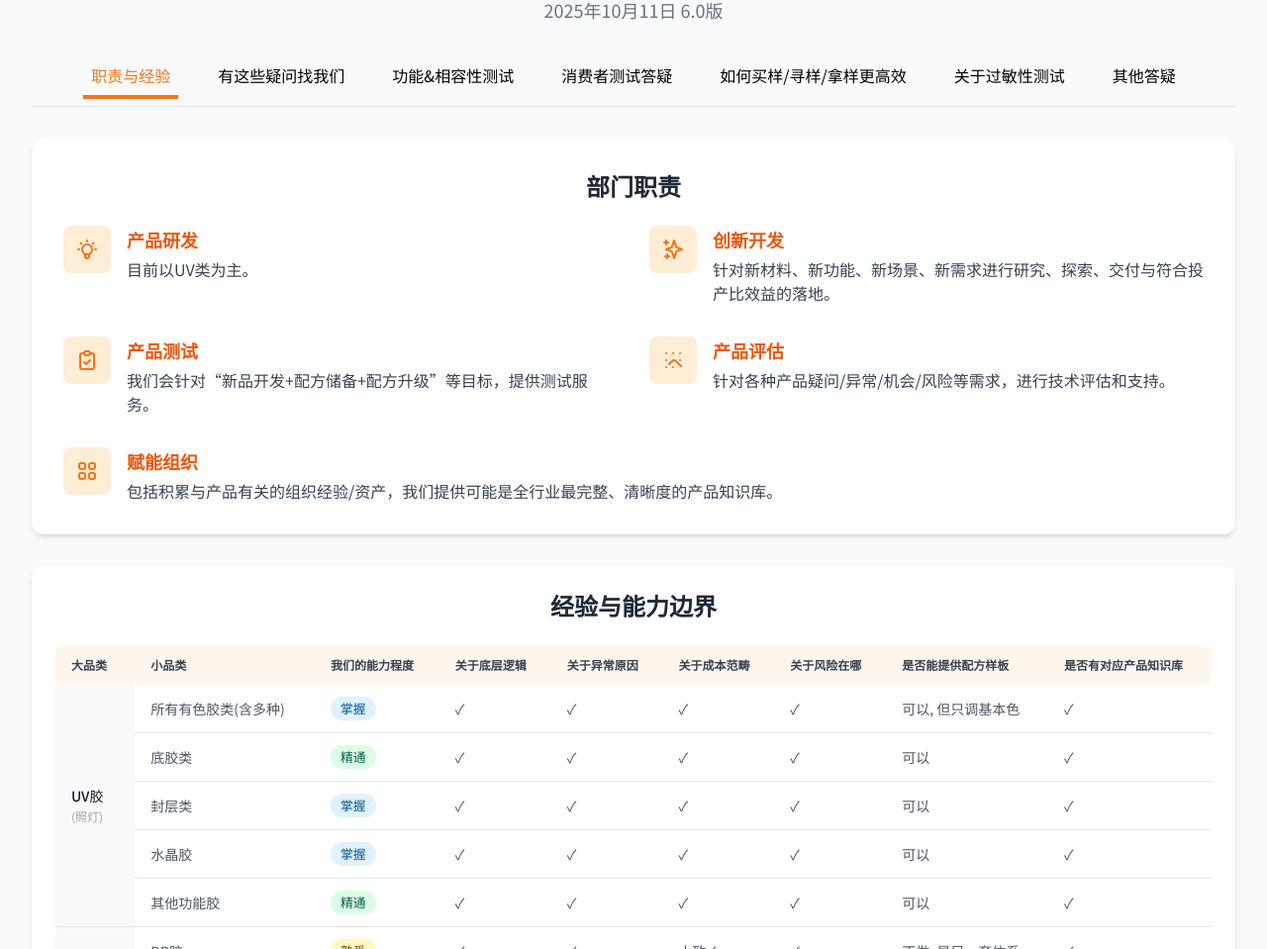
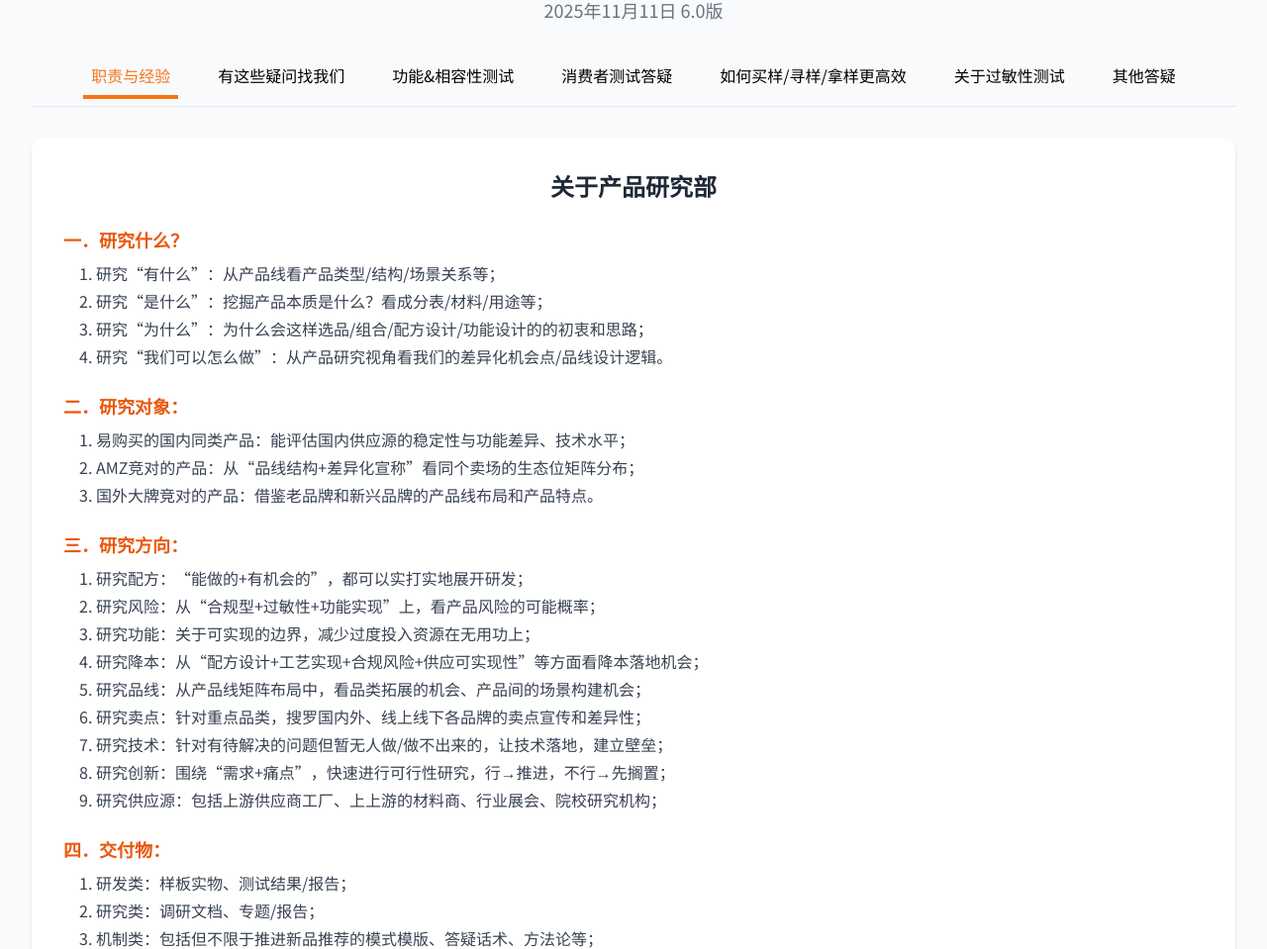
Before and after one commit to jianghuiyi0112546/jianghuiyi0112546.github.io, a plain HTML site: page index.html in a window 1280 px wide. Shown: the part 84-1043 px from the top of the page at 99% size. Drawn offline with nearby package versions, Linux system fonts and the light colour scheme.

Commit message:
Add files via upload

```diff
--- a/index.html
+++ b/index.html
@@ -3,7 +3,7 @@
 <head>
     <meta charset="UTF-8">
     <meta name="viewport" content="width=device-width, initial-scale=1.0">
-    <title>产品技术部 从需求→定版 跨部门沟通协作指南</title>
+    <title>产品研究部 从需求→定版 跨部门沟通协作指南</title>
     <script src="https://cdn.tailwindcss.com"></script>
     <link href="https://fonts.googleapis.com/css2?family=Noto+Sans+SC:wght@400;500;700&display=swap" rel="stylesheet">
     <style>
@@ -63,8 +63,8 @@
     <div class="container mx-auto p-4 md:p-8">
         <!-- Header -->
         <header class="text-center mb-8">
-            <h1 class="text-3xl md:text-4xl font-bold text-gray-800">产品技术部 从需求→定版 跨部门沟通协作指南</h1>
-            <p class="text-lg text-gray-500 mt-2">2025年10月11日 6.0版</p>
+            <h1 class="text-3xl md:text-4xl font-bold text-gray-800">产品研究部 从需求→定版 跨部门沟通协作指南</h1>
+            <p class="text-lg text-gray-500 mt-2">2025年11月11日 6.0版</p>
         </header>
 
         <!-- Tab Navigation -->
@@ -85,29 +85,50 @@
             <!-- Tab 1: 职责与经验 -->
             <div id="tab1" class="tab-pane">
                 <div class="space-y-8">
-                    <!-- 部门职责 -->
+                    <!-- 部门职责 (已更新) -->
                     <div class="card p-6 md:p-8">
-                        <h2 class="text-2xl font-bold text-gray-800 mb-6 text-center">部门职责</h2>
-                        <div class="grid grid-cols-1 md:grid-cols-2 gap-8">
-                            <div class="flex items-start space-x-4">
-                                <div class="flex-shrink-0 w-12 h-12 bg-orange-100 rounded-lg flex items-center justify-center"><svg class="w-6 h-6 text-orange-500" fill="none" stroke="currentColor" viewBox="0 0 24 24" xmlns="http://www.w3.org/2000/svg"><path stroke-linecap="round" stroke-linejoin="round" stroke-width="2" d="M9.663 17h4.673M12 3v1m6.364 1.636l-.707.707M21 12h-1M4 12H3m3.343-5.657l-.707-.707m2.828 9.9a5 5 0 117.072 0l-.548.547A3.374 3.374 0 0014 18.469V19a2 2 0 11-4 0v-.531c0-.895-.356-1.754-.988-2.386l-.548-.547z"></path></svg></div>
-                                <div><h3 class="font-bold text-lg text-orange-600 mb-1">产品研发</h3><p class="text-gray-700">目前以UV类为主。</p></div>
+                        <h2 class="text-2xl font-bold text-gray-800 mb-6 text-center">关于产品研究部</h2>
+                        <div class="space-y-6 text-gray-700">
+                            <div>
+                                <h4 class="font-bold text-lg text-orange-600 mb-2">一．研究什么？</h4>
+                                <ul class="list-decimal list-inside pl-4 space-y-1">
+                                    <li>研究“有什么”：从产品线看产品类型/结构/场景关系等；</li>
+                                    <li>研究“是什么”：挖掘产品本质是什么？看成分表/材料/用途等；</li>
+                                    <li>研究“为什么”：为什么会这样选品/组合/配方设计/功能设计的的初衷和思路；</li>
+                                    <li>研究“我们可以怎么做”：从产品研究视角看我们的差异化机会点/品线设计逻辑。</li>
+                                </ul>
                             </div>
-                            <div class="flex items-start space-x-4">
-                                <div class="flex-shrink-0 w-12 h-12 bg-orange-100 rounded-lg flex items-center justify-center"><svg class="w-6 h-6 text-orange-500" fill="none" stroke="currentColor" viewBox="0 0 24 24" xmlns="http://www.w3.org/2000/svg"><path stroke-linecap="round" stroke-linejoin="round" stroke-width="2" d="M5 3v4M3 5h4M6 17v4m-2-2h4m5-16l2.286 6.857L21 12l-5.714 2.143L13 21l-2.286-6.857L5 12l5.714-2.143L13 3z"></path></svg></div>
-                                <div><h3 class="font-bold text-lg text-orange-600 mb-1">创新开发</h3><p class="text-gray-700">针对新材料、新功能、新场景、新需求进行研究、探索、交付与符合投产比效益的落地。</p></div>
+                            <div>
+                                <h4 class="font-bold text-lg text-orange-600 mb-2">二．研究对象：</h4>
+                                <ul class="list-decimal list-inside pl-4 space-y-1">
+                                    <li>易购买的国内同类产品：能评估国内供应源的稳定性与功能差异、技术水平；</li>
+                                    <li>AMZ竞对的产品：从“品线结构+差异化宣称”看同个卖场的生态位矩阵分布；</li>
+                                    <li>国外大牌竞对的产品：借鉴老品牌和新兴品牌的产品线布局和产品特点。</li>
+                                </ul>
                             </div>
-                            <div class="flex items-start space-x-4">
-                                <div class="flex-shrink-0 w-12 h-12 bg-orange-100 rounded-lg flex items-center justify-center"><svg class="w-6 h-6 text-orange-500" fill="none" stroke="currentColor" viewBox="0 0 24 24" xmlns="http://www.w3.org/2000/svg"><path stroke-linecap="round" stroke-linejoin="round" stroke-width="2" d="M9 5H7a2 2 0 00-2 2v12a2 2 0 002 2h10a2 2 0 002-2V7a2 2 0 00-2-2h-2M9 5a2 2 0 002 2h2a2 2 0 002-2M9 5a2 2 0 012-2h2a2 2 0 012 2m-6 9l2 2 4-4"></path></svg></div>
-                                <div><h3 class="font-bold text-lg text-orange-600 mb-1">产品测试</h3><p class="text-gray-700">我们会针对“新品开发+配方储备+配方升级”等目标，提供测试服务。</p></div>
+                            <div>
+                                <h4 class="font-bold text-lg text-orange-600 mb-2">三．研究方向：</h4>
+                                <ul class="list-decimal list-inside pl-4 space-y-1">
+                                    <li>研究配方：“能做的+有机会的”，都可以实打实地展开研发；</li>
+                                    <li>研究风险：从“合规型+过敏性+功能实现”上，看产品风险的可能概率；</li>
+                                    <li>研究功能：关于可实现的边界，减少过度投入资源在无用功上；</li>
+                                    <li>研究降本：从“配方设计+工艺实现+合规风险+供应可实现性”等方面看降本落地机会；</li>
+                                    <li>研究品线：从产品线矩阵布局中，看品类拓展的机会、产品间的场景构建机会；</li>
+                                    <li>研究卖点：针对重点品类，搜罗国内外、线上线下各品牌的卖点宣传和差异性；</li>
+                                    <li>研究技术：针对有待解决的问题但暂无人做/做不出来的，让技术落地，建立壁垒；</li>
+                                    <li>研究创新：围绕“需求+痛点”，快速进行可行性研究，行→推进，不行→先搁置；</li>
+                                    <li>研究供应源：包括上游供应商工厂、上上游的材料商、行业展会、院校研究机构；</li>
+                                </ul>
                             </div>
-                            <div class="flex items-start space-x-4">
-                                <div class="flex-shrink-0 w-12 h-12 bg-orange-100 rounded-lg flex items-center justify-center"><svg class="w-6 h-6 text-orange-500" fill="none" stroke="currentColor" viewBox="0 0 24 24" xmlns="http://www.w3.org/2000/svg"><path stroke-linecap="round" stroke-linejoin="round" stroke-width="2" d="M8 16l2.879-2.879a3 3 0 014.242 0L20 18M5 12h.01M19 12h.01M12 12h.01M12 5h.01M12 19h.01M5 19h.01M5 5h.01M19 5h.01"></path></svg></div>
-                                <div><h3 class="font-bold text-lg text-orange-600 mb-1">产品评估</h3><p class="text-gray-700">针对各种产品疑问/异常/机会/风险等需求，进行技术评估和支持。</p></div>
-                            </div>
-                            <div class="flex items-start space-x-4 md:col-span-2">
-                                <div class="flex-shrink-0 w-12 h-12 bg-orange-100 rounded-lg flex items-center justify-center"><svg class="w-6 h-6 text-orange-500" fill="none" stroke="currentColor" viewBox="0 0 24 24" xmlns="http://www.w3.org/2000/svg"><path stroke-linecap="round" stroke-linejoin="round" stroke-width="2" d="M4 6a2 2 0 012-2h2a2 2 0 012 2v2a2 2 0 01-2 2H6a2 2 0 01-2-2V6zM14 6a2 2 0 012-2h2a2 2 0 012 2v2a2 2 0 01-2 2h-2a2 2 0 01-2-2V6zM4 16a2 2 0 012-2h2a2 2 0 012 2v2a2 2 0 01-2 2H6a2 2 0 01-2-2v-2zM14 16a2 2 0 012-2h2a2 2 0 012 2v2a2 2 0 01-2 2h-2a2 2 0 01-2-2v-2z"></path></svg></div>
-                                <div><h3 class="font-bold text-lg text-orange-600 mb-1">赋能组织</h3><p class="text-gray-700">包括积累与产品有关的组织经验/资产，我们提供可能是全行业最完整、清晰度的产品知识库。</p></div>
+                            <div>
+                                <h4 class="font-bold text-lg text-orange-600 mb-2">四．交付物：</h4>
+                                <ul class="list-decimal list-inside pl-4 space-y-1">
+                                    <li>研发类：样板实物、测试结果/报告；</li>
+                                    <li>研究类：调研文档、专题/报告；</li>
+                                    <li>机制类：包括但不限于推进新品推荐的模式模版、答疑话术、方法论等；</li>
+                                    <li>测试类：日常测试报告、测试复盘汇总等；</li>
+                                    <li>其他类：日常对接过程中的沟通记录等。</li>
+                                </ul>
                             </div>
                         </div>
                     </div>
@@ -1356,20 +1377,17 @@
                      <!-- Accordion Item 12 -->
                     <div class="card">
                         <button class="accordion-header w-full text-left p-4 flex justify-between items-center">
-                            <span class="font-bold text-lg text-orange-600">十二. 关于如何向我们输出产品异常问题，能更有可能获得有效答案的一些建议：</span>
+                            <span class="font-bold text-lg text-orange-600">十二．关于提问：如何更高效地提问（例如出现异常时）？</span>
                             <svg class="accordion-arrow w-6 h-6 transform" fill="none" stroke="currentColor" viewBox="0 0 24 24" xmlns="http://www.w3.org/2000/svg"><path stroke-linecap="round" stroke-linejoin="round" stroke-width="2" d="M19 9l-7 7-7-7"></path></svg>
                         </button>
                         <div class="accordion-content">
-                            <div class="p-6 border-t text-gray-700 space-y-3">
-                                <p class="font-bold">总结：一次高质量的问题反馈=<span class="highlight-red">精准的产品信息+可感知的现场描述+可量化的异常范围+清晰的时间轴</span></p>
+                            <div class="p-6 border-t text-gray-700 space-y-2">
                                 <ul class="list-decimal list-inside space-y-2">
-                                    <li><b>告知具体是什么产品：</b>避免接受信息的人误会是另一款，沟通半天，浪费时间；</li>
-                                    <li><b>告知具体的异常状态：</b>例如黄变，是怎么个黄法？有在什么背景（例如色胶颜色）下被观察到黄？是否有清晰的图片、实物提供参考？提供关键证据；</li>
                                     <li><b>告知异常的概率和范围：</b>例如几个人测，几人有异常？脱离概率去下的结论是值得怀疑的、如果有对照组，它们的表现又是怎样？</li>
                                     <li><b>告知异常发生与发现的时间点：</b>因为不同发生的时间会导向不同的判断思路；</li>
                                     <li><b>另外建议，提问者：</b><br>a.先去AI助理-产品知识库提问（https://applink.dingtalk.com/client/aiAgent?assistantId=2a7c65e894ec4c719999e1219c069a47&from=share ）；<br>b.如有进一步了解的需要，去看完整的产品专题（https://mj.seedear.net/login?redirect=%2FproductDevelopment%2FknowledgeBase&query=%7B%7D），搜产品关键词即可（如没开通，请找金凤）；</li>
                                 </ul>
-                                <p class="font-bold mt-2">——总结：评估/判断/总结所有异常问题的第一步，就是先“定性问题”，如果信息不全/不对，任何的评估/判断/总结都是很值得怀疑的。</p>
+                                <p class="font-bold mt-2">——总结：评估/判断/总结所有异常问题的第一步，就是先“定性问题”，如果信息不全，后面任何的评估/判断/总结都不是不可信的。</p>
                             </div>
                         </div>
                     </div>
```
